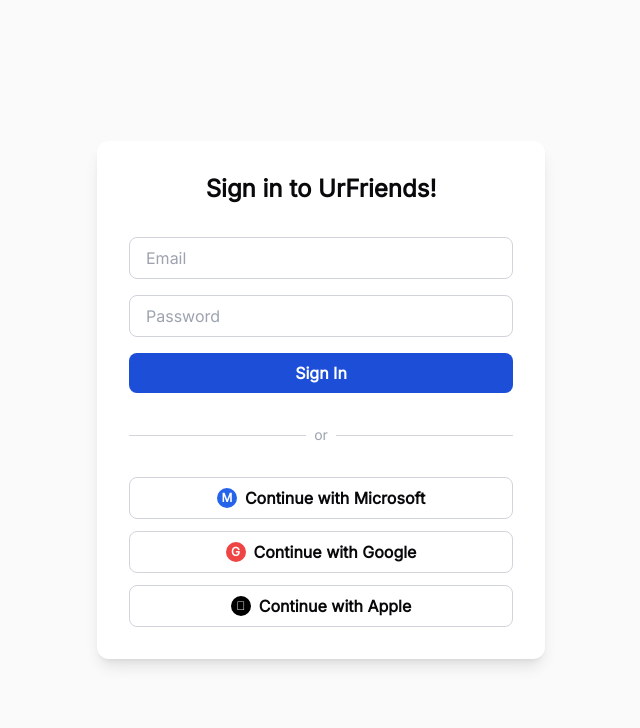
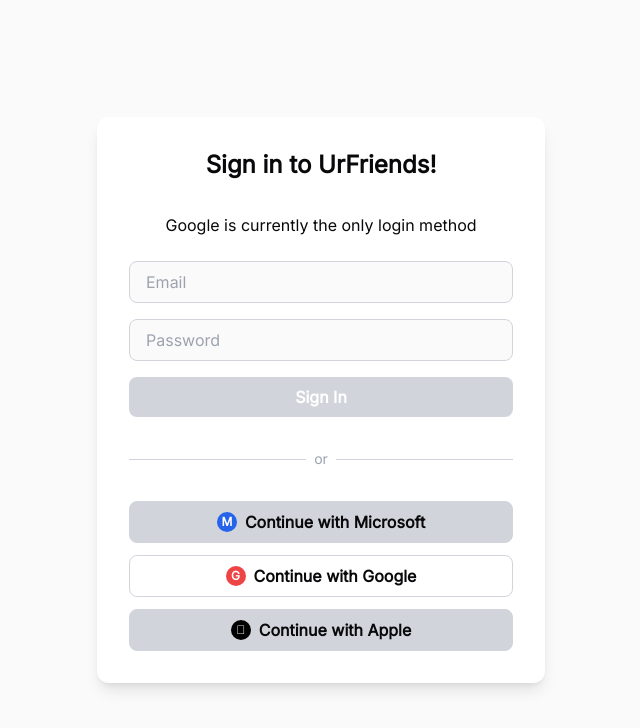
Before and after one commit to UrFriends/public, a Next.js app: page /login in a window 1280 px wide. Shown: the top 728 px of the page, without its empty margins (319-959 px from the left). Built offline with nearby package versions, Linux system fonts and the light colour scheme; no server answers.

Commit message:
gray out unconfigured auth providers

```diff
--- a/src/app/login/page.tsx
+++ b/src/app/login/page.tsx
@@ -18,21 +18,24 @@
     <main className="flex min-h-screen items-center justify-center bg-background">
       <div className="w-full max-w-md bg-white rounded-xl shadow-lg p-8 flex flex-col gap-6">
         <h1 className="text-2xl font-bold text-center mb-2">Sign in to UrFriends!</h1>
+        <p className="text-center">Google is currently the only login method</p>
         <form className="flex flex-col gap-4">
           <input
+            disabled
             type="email"
             placeholder="Email"
             className="border border-gray-300 rounded-lg px-4 py-2 focus:outline-none focus:ring-2 focus:ring-blue-500"
           />
           <input
+            disabled
             type="password"
             placeholder="Password"
             className="border border-gray-300 rounded-lg px-4 py-2 focus:outline-none focus:ring-2 focus:ring-blue-500"
           />
-          <button
+          <button disabled
             type="submit"
-            className="bg-blue-700 text-white rounded-lg px-4 py-2 font-semibold hover:bg-blue-800 transition"
-          >
+            className=" bg-gray-300 text-white rounded-lg px-4 py-2 font-semibold  transition "
+          > {/* bg-blue-700 hover:bg-blue-800 hover:bg-blue-800*/}
             Sign In
           </button>
         </form>
@@ -42,7 +45,7 @@
           <hr className="flex-1 border-gray-300" />
         </div>
         <div className="flex flex-col gap-3">
-          <button className="flex items-center justify-center gap-2 border border-gray-300 rounded-lg px-4 py-2 font-semibold hover:bg-gray-50 transition">
+          <button disabled className="flex items-center justify-center gap-2 border border-gray-300 rounded-lg px-4 py-2 font-semibold transition bg-gray-300"> {/* hover:bg-gray-50 */}
             {/* Microsoft Icon Placeholder */}
             <span className="bg-blue-600 rounded-full w-5 h-5 flex items-center justify-center text-white font-bold text-xs">M</span>
             Continue with Microsoft
@@ -52,7 +55,7 @@
             <span className="bg-red-500 rounded-full w-5 h-5 flex items-center justify-center text-white font-bold text-xs">G</span>
             Continue with Google
           </button>
-          <button className="flex items-center justify-center gap-2 border border-gray-300 rounded-lg px-4 py-2 font-semibold hover:bg-gray-50 transition">
+          <button disabled className="flex items-center justify-center gap-2 border border-gray-300 rounded-lg px-4 py-2 font-semibold transition bg-gray-300"> {/* hover:bg-gray-50 */}
             {/* Apple Icon Placeholder */}
             <span className="bg-black rounded-full w-5 h-5 flex items-center justify-center text-white font-bold text-xs"></span>
             Continue with Apple
```
